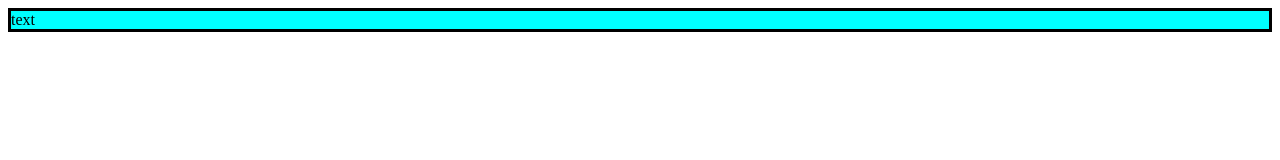
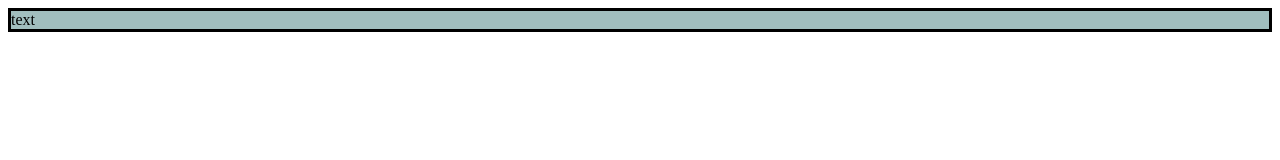
Before and after one commit to BenIsTrying/benistrying.github.io, a plain HTML site: page index.html in a window 1280 px wide. Drawn offline with Linux system fonts and the light colour scheme.

Commit message:
github hosting test

```diff
--- a/style.css
+++ b/style.css
@@ -1,5 +1,5 @@
 #sampleBox{
-background-color: aqua;
+background-color: rgb(161, 190, 190);
 border: solid, black;
 
 
```
